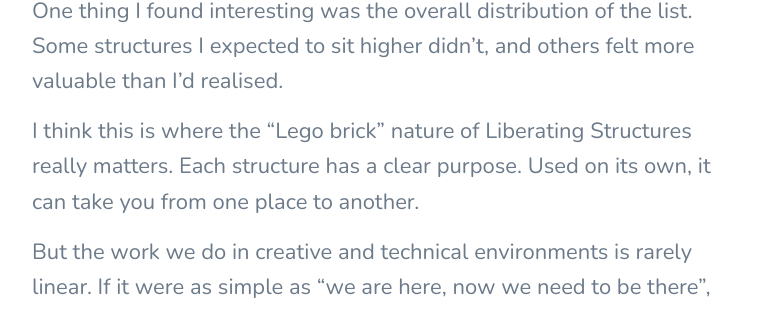
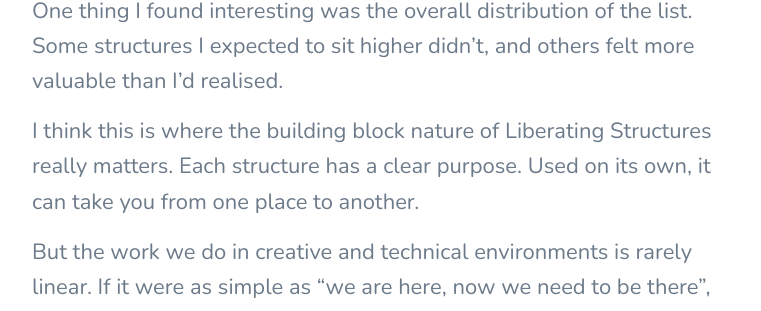
Before and after one commit to richblake/richblake.github.io, a Jekyll site: the page built from _posts/2026-01-14-liberating-structures-tier-list.md, in a window 1280 px wide and 900 px high, scrolled down 4628 px. Shown: the part 144-455 px from the top of the window, without its empty margins (258-1019 px from the left). Built offline with Jekyll 4.4.1, drawn with Linux system fonts in a browser that asks for light colours; nearby versions of some CDN libraries.

```diff
--- a/_posts/2026-01-14-liberating-structures-tier-list.md
+++ b/_posts/2026-01-14-liberating-structures-tier-list.md
@@ -70,7 +70,7 @@ items:
     alt: "Appreciative Interviews"
   - name: "1-2-4-All"
     tier: a
-    image: /images/liberating_structures/01_1-2-4-All.png
+    image: /images/liberating_structures/01_1-2-4-all.png
     alt: "1-2-4-All"
   - name: "Making Space with TRIZ"
     tier: a
@@ -189,7 +189,7 @@ I scored each structure from 1 to 3 against each of these characteristics, then
 
 One thing I found interesting was the overall distribution of the list. Some structures I expected to sit higher didn’t, and others felt more valuable than I’d realised.
 
-I think this is where the “Lego brick” nature of Liberating Structures really matters. Each structure has a clear purpose. Used on its own, it can take you from one place to another.
+I think this is where the building block nature of Liberating Structures really matters. Each structure has a clear purpose. Used on its own, it can take you from one place to another.
 
 But the work we do in creative and technical environments is rarely linear. If it were as simple as “we are here, now we need to be there”, we probably wouldn’t need facilitation at all. Often there are many steps between those points, and the right move isn’t always obvious at the start.
 
```
